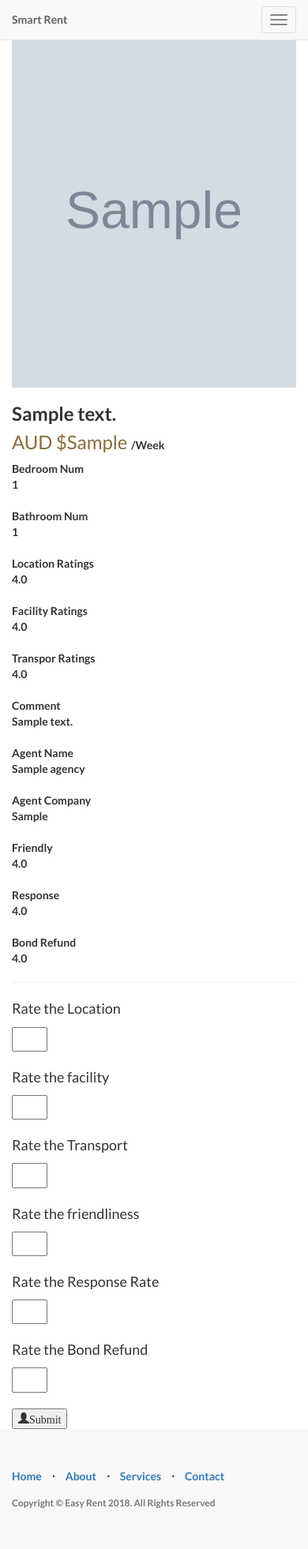
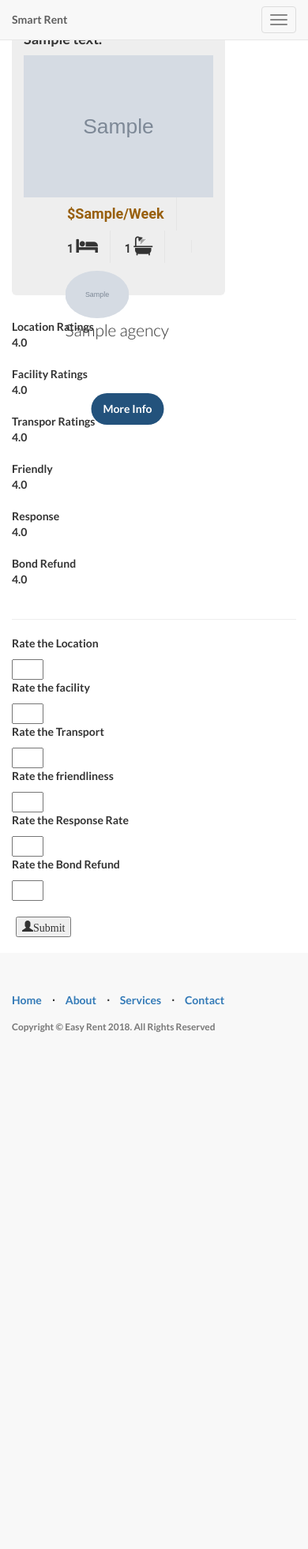
Before and after one commit to ZizheRuan/Smart-Rent-CIS-2, a Django app: page /webapp/1/ in a window 390 px wide. Shown: the whole page at 79% size. After the commit the page ends 1308 px from the top, so only its background shows below. Run offline with Django 3.2, Linux system fonts and the light colour scheme; tables that the repository leaves empty hold one stand-in row (values such as "Sample post"); grey boxes marked "Sample" are stand-in pictures; some libraries are stand-ins or nearby versions.

Commit message:
UI improvement

```diff
--- a/SmartRent1/webapp/templates/webapp/detail.html
+++ b/SmartRent1/webapp/templates/webapp/detail.html
@@ -1,81 +1,111 @@
 {% extends 'webapp/base.html' %}
-{#{% block titile %}{{ resource }}{% endblock %}#}
 
+{% block title %}Detail Page {% endblock %}
 
 {% block body %}
-
 <style>
-.gallery-wrap .img-big-wrap img {
-    height: 450px;
-    width: auto;
-    display: inline-block;
-    cursor: zoom-in;
+    .jumbotron {
+        height: 30%;
+        width: 75%;
     }
 
-
-.gallery-wrap .img-small-wrap .item-gallery {
-    width: 60px;
-    height: 60px;
-    border: 1px solid #ddd;
-    margin: 7px 2px;
-    display: inline-block;
-    overflow: hidden;
+    #headimg {
+        max-width: 100%;
+        max-height: 100%;
     }
 
-.gallery-wrap .img-small-wrap {
-    text-align: center;
-}
-.gallery-wrap .img-small-wrap img {
-    max-width: 100%;
-    max-height: 100%;
-    object-fit: cover;
-    border-radius: 4px;
-    cursor: zoom-in;
+    button {
+        margin-top: 20px;
+        margin-left: 20px;
+        margin-bottom: 20px;
     }
 
+    .poperty-details-iob li {
+        margin: 0;
+        padding: 8px 15px;
+        display: inline-block;
+        font-family: 'Roboto';
+        color: #333;
+        border-right: #e5e5e5 1px solid;
+    }
+
+    .poperty-details-iob li span {
+        font-size: 22px;
+        color: #000;
+    }
+
+    #pricetag {
+        color: #985f0d;
+        font-size: large;
+    }
+
+    .agent {
+        position: absolute;
+        left: 50%;
+        transform: translateX(-50%);
+        -webkit-transform: translateX(-50%);
+        align-content: center;
+    }
+
+    .headq {
+        position: relative;
+    }
+
+    .original:hover{
+        background-color: #d4d4d4;
+    }
+
+    .original{margin:10px; padding:10px 15px; display:inline-block; background-color: #23527c; border-radius:20px; color:#fff !important; float: right}
 
 
 </style>
 
-<hr class="divider">
-
+<link href="narrow-jumbotron.css" rel="stylesheet">
 <div class="container">
 
-<div class="card">
-	<div class="row">
-		<aside class="col-sm-5 border-right">
 
-<article class="gallery-wrap">
-<div class="img-big-wrap">
-  <div> <a href="#"><img src="{{resource.property.house_img }}" class="img-responsive"></a></div>
-</div> <!-- slider-product.// -->
-</article> <!-- gallery-wrap .end// -->
-		</aside>
-		<aside class="col-sm-7">
+    <div class="jumbotron">
 
-<article class="card-body p-5">
+        <h4 class="display-3">{{resource.property.address}}</h4>
+        <div class="row marketing headq">
+            <div class="col-lg-6 col-md-6 col-sm-6">
+                <img id="headimg" src="{{resource.property.house_img }}" class="img-responsive">
+
+                <ul class="poperty-details-iob">
+                    <li id="pricetag">${{ resource.price }}/Week</li>
+                    <li>{{ resource.property.no_bed }} <i class="fa fa-bed" style="font-size:24px"></i></li>
+                    <li>{{ resource.property.no_bath }} <i class="fa fa-bath" style="font-size:24px"></i></li>
+                    <li></li>
+                </ul>
+            </div>
+
+            <div class="col-lg-6 col-md-6 col-sm-6">
+                <div class="agent">
+                    <img class="agentimg img-circle img-responsive" src="{{resource.agency.agent_img}}" width="60%"
+                         height="60%">
+                    <p class="agentname ">{{resource.agency.name}}</p>
+                    <br>
+                    <br>
+                    <a href="{{ resource.link }}" class="original" role="button">More Info</a>
+                </div>
 
 
+            </div>
+        </div>
+        <!--<img id="headimg" src="{{resource.property.house_img }}" class="img-responsive">-->
 
-<h3 class="title mb-3">{{ resource.property.address }}</h3>
+        <!--<ul class="poperty-details-iob">-->
+        <!--<li id="pricetag">${{ resource.price }}/Week</li>-->
+        <!--<li>{{ resource.property.no_bed }} <i class="fa fa-bed" style="font-size:24px"></i></li>-->
+        <!--<li>{{ resource.property.no_bath }} <i class="fa fa-bath" style="font-size:24px"></i></li>-->
+        <!--<li></li>-->
+        <!--</ul>-->
 
-<p class="price-detail-wrap">
-	<span class="price h3 text-warning">
-		<span class="currency">AUD $</span><span class="num">{{ resource.price }}</span>
-	</span>
-	<span>/Week</span>
-</p> <!-- price-detail-wrap .// -->
 
-<dl class="param param-feature">
-  <dt>Bedroom Num</dt>
-  <dd>{{ resource.property.no_bed }}</dd>
-</dl>  <!-- item-property-hor .// -->
+    </div>
 
-<dl class="param param-feature">
-  <dt>Bathroom Num</dt>
-  <dd>{{ resource.property.no_bath }}</dd>
-</dl>  <!-- item-property-hor .// -->
-
+    <div class="row marketing">
+        <div class="col-lg-6 col-md-4 col-sm-4">
             <dl class="param param-feature">
                 <dt>Location Ratings</dt>
                 <dd>{{ resource.property.loc_rating }}</dd>
@@ -90,22 +120,10 @@
                 <dt>Transpor Ratings</dt>
                 <dd>{{ resource.property.tran_rating }}</dd>
             </dl>  <!-- item-property-hor .// -->
-<dl class="param param-feature">
-  <dt>Comment</dt>
-  <dd>{{ resource.property.comment }}</dd>
-</dl>  <!-- item-property-hor .// -->
 
-{#below are agent info and ratings#}
-<dl class="param param-feature">
-  <dt>Agent Name</dt>
-  <dd>{{ resource.agency.name }}</dd>
-</dl>  <!-- item-property-hor .// -->
+        </div>
 
-<dl class="param param-feature">
-  <dt>Agent Company</dt>
-  <dd>{{ resource.agency.company }}</dd>
-</dl>  <!-- item-property-hor .// -->
-
+        <div class="col-lg-6 col-md-4 col-sm-4">
             <dl class="param param-feature">
                 <dt>Friendly</dt>
                 <dd>{{ resource.agency.fri_rating }}</dd>
@@ -122,46 +140,40 @@
             </dl>  <!-- item-property-hor .// -->
 
 
+        </div>
+    </div>
 
     <hr>
 
+    <!--rating section-->
+    <div class="row marketing">
+
         <form method="post" action="/webapp/update-rating/">
             {% csrf_token %}
-    {#Property Rating Section   #}
-    <div class="container">
-        <div class="row lead">
+            <!--property ratings-->
+            <div class="col-lg-6 col-md-4 col-sm-4">
                 <p>Rate the Location</p>
                 <input name="loc-rating" type="number" value="" min="0" max="5">
-        </div>
 
-        <div class="row lead">
                 <p>Rate the facility</p>
                 <input name="fac-rating" type="number" value="" min="0" max="5">
-        </div>
 
-        <div class="row lead">
+
                 <p>Rate the Transport</p>
                 <input name="tran-rating" type="number" value="" min="0" max="5">
             </div>
-
-    </div>
-
-    {#Agent Rating Section#}
-    <div class="container">
-        <div class="row lead">
+            <!--agent ratings-->
+            <div class="col-lg-6 col-md-4 col-sm-4">
                 <p>Rate the friendliness</p>
                 <input name="fri-rating" type="number" value="" min="0" max="5">
-        </div>
 
-        <div class="row lead">
+
                 <p>Rate the Response Rate</p>
                 <input name="res-rating" type="number" value="" min="0" max="5">
-        </div>
 
-        <div class="row lead">
+
                 <p>Rate the Bond Refund </p>
                 <input name="bond-rating" type="number" value="" min="0" max="5">
-        </div>
 
             </div>
 
@@ -172,15 +184,13 @@
             </button>
 
 
-
         </form>
 
 
-<!--container.//-->
+    </div>
 
-</article>
-        </aside>
-        </div>
-    </div>
-</div>
+
+</div> <!-- /container -->
+
+
 {% endblock %}
```
Also changed, not shown: SmartRent1/webapp/templates/webapp/searchBasic.html (+176 -42 lines). Lines whose indentation alone changed are shown as unchanged.
